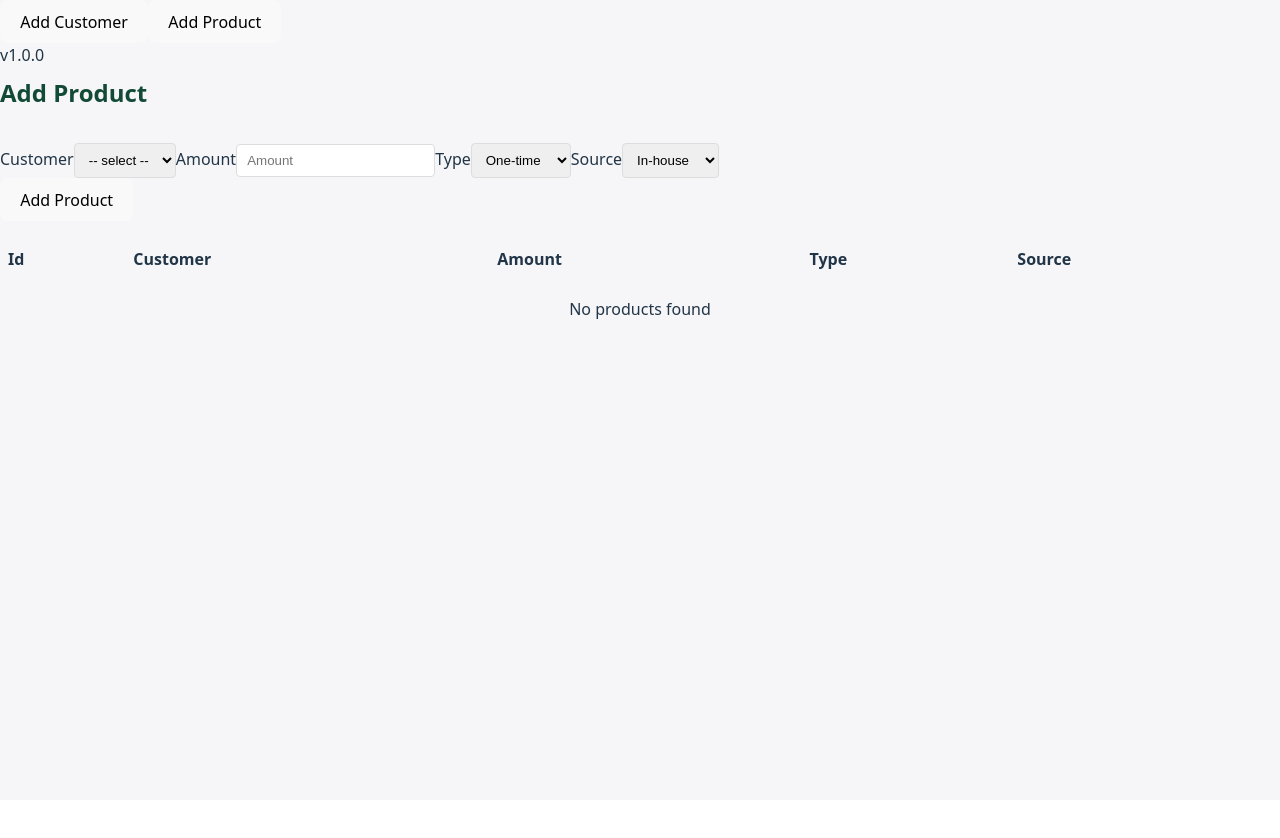
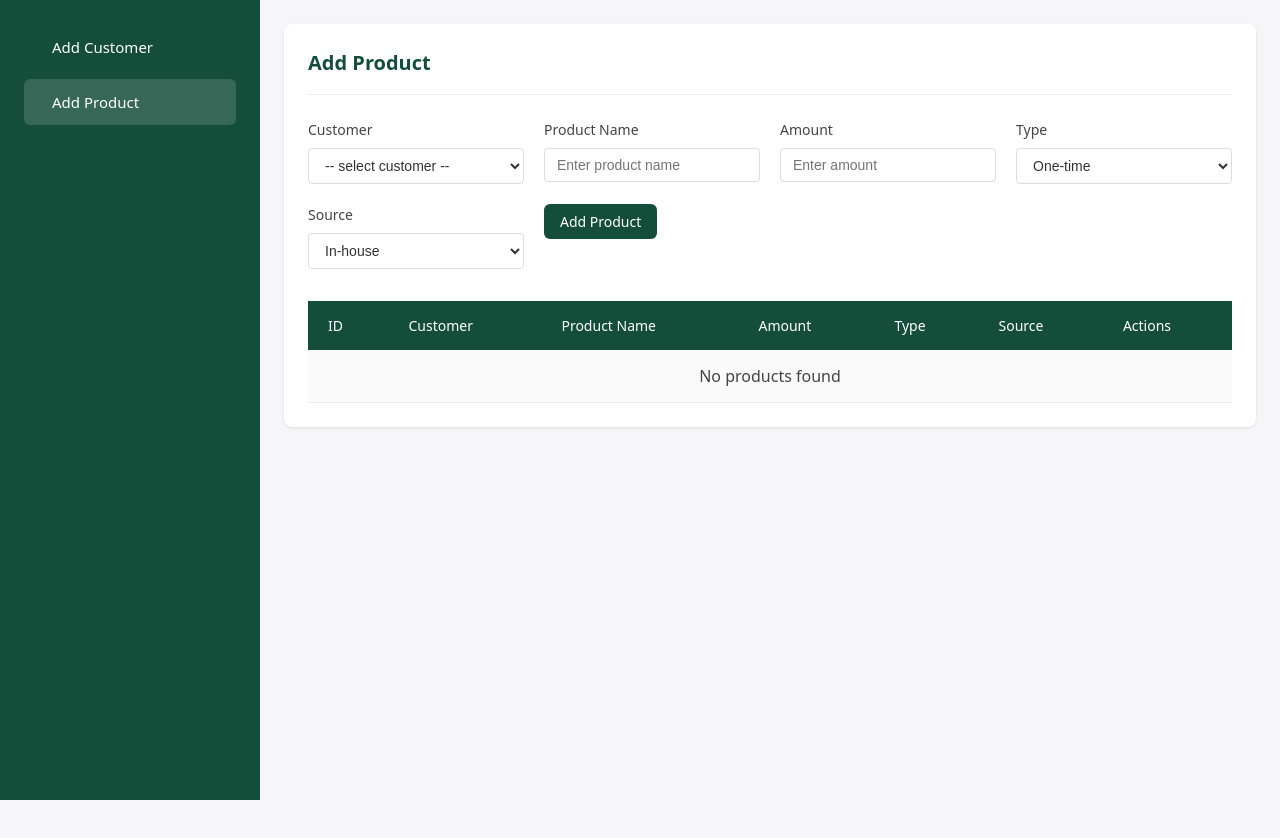
Before and after one commit to Vats1727/Product-Reminder-Project, a React app in the folder frontend/: page /add-product in a window 1280 px wide. Shown: the top 838 px of the page. Before the commit the page ends 800 px from the top, so only its background shows below. Built offline with nearby package versions, Linux system fonts and the light colour scheme; the HTML template or start-up script is replaced by a standard one.

Commit message:
basic funstionality

```diff
--- a/frontend/src/App.jsx
+++ b/frontend/src/App.jsx
@@ -4,21 +4,32 @@ import { ToastContainer } from 'react-toastify'
 import 'react-toastify/dist/ReactToastify.css'
 import './App.css'
 
-import AdminLayout from './components/AdminLayout'
+import Sidebar from './components/Sidebar'
 import AddCustomer from './components/AddCustomer'
 import AddProduct from './components/AddProduct'
 
 export default function App() {
   return (
     <BrowserRouter>
-      <AdminLayout>
-        <Routes>
-          <Route path="/add-customer" element={<AddCustomer />} />
-          <Route path="/add-product" element={<AddProduct />} />
-          <Route path="/" element={<Navigate to="/add-customer" replace />} />
-        </Routes>
-      </AdminLayout>
-      <ToastContainer position="top-right" />
+      <div className="admin-root">
+        <Sidebar />
+        <main className="admin-main">
+          <Routes>
+            <Route path="/add-customer" element={<AddCustomer />} />
+            <Route path="/add-product" element={<AddProduct />} />
+            <Route path="/" element={<Navigate to="/add-customer" replace />} />
+          </Routes>
+        </main>
+      </div>
+      <ToastContainer
+        position="top-right"
+        autoClose={3000}
+        hideProgressBar={false}
+        newestOnTop
+        closeOnClick
+        pauseOnHover
+        theme="light"
+      />
     </BrowserRouter>
   )
 }
--- a/frontend/src/components/AddCustomer.jsx
+++ b/frontend/src/components/AddCustomer.jsx
@@ -15,6 +15,7 @@ function loadCustomers() {
 export default function AddCustomer() {
 	const [form, setForm] = useState({ name: '', email: '', phone: '' })
 	const [customers, setCustomers] = useState([])
+	const [editingId, setEditingId] = useState(null)
 
 	useEffect(() => {
 		setCustomers(loadCustomers())
@@ -27,24 +28,43 @@ export default function AddCustomer() {
 		return null
 	}
 
-	function addCustomer(e) {
+	function handleSubmit(e) {
 		e.preventDefault()
 		const err = validate(form)
 		if (err) return toast.error(err)
 
 		try {
 			const list = loadCustomers()
+
+			if (editingId) {
+				// Update existing customer
+				const index = list.findIndex(c => c.id === editingId)
+				if (index === -1) throw new Error('Customer not found')
+				list[index] = { ...list[index], ...form }
+				localStorage.setItem(STORAGE_KEY, JSON.stringify(list))
+				setCustomers(list)
+				setEditingId(null)
+				toast.success('Customer updated')
+			} else {
+				// Add new customer
 				const id = Date.now().toString()
 				const newCustomer = { id, ...form }
 				list.push(newCustomer)
 				localStorage.setItem(STORAGE_KEY, JSON.stringify(list))
 				setCustomers(list)
+				toast.success('Customer added')
+			}
+
 			setForm({ name: '', email: '', phone: '' })
-			toast.success('Customer added')
 		} catch (err) {
 			console.error(err)
-			toast.error('Failed to save customer')
+			toast.error(editingId ? 'Failed to update customer' : 'Failed to save customer')
 		}
+	}
+
+	function editCustomer(customer) {
+		setForm({ name: customer.name, email: customer.email, phone: customer.phone })
+		setEditingId(customer.id)
 	}
 
 	function removeCustomer(id) {
@@ -62,54 +82,93 @@ export default function AddCustomer() {
 
 		return (
 			<div className="page-content">
-			<div style={{ display: 'flex', justifyContent: 'space-between', alignItems: 'center', marginBottom: 12 }}>
+				<div className="page-header">
 					<h2>Add Customer</h2>
+
 				</div>
 
 				<section>
-				<form className="form-grid" onSubmit={addCustomer} style={{ marginBottom: 18 }}>
+					<form className="form-grid" onSubmit={handleSubmit}>
 						<label>
 							Name
-						<input placeholder="Name" value={form.name} onChange={(e) => setForm({ ...form, name: e.target.value })} />
+							<input
+								placeholder="Enter name"
+								value={form.name}
+								onChange={e => setForm(f => ({ ...f, name: e.target.value }))}
+							/>
 						</label>
 
 						<label>
 							Email
-						<input placeholder="Email" value={form.email} onChange={(e) => setForm({ ...form, email: e.target.value })} />
+							<input
+								placeholder="Enter email"
+								value={form.email}
+								onChange={e => setForm(f => ({ ...f, email: e.target.value }))}
+							/>
 						</label>
 
 						<label>
 							Phone
-						<input placeholder="Phone" value={form.phone} onChange={(e) => setForm({ ...form, phone: e.target.value })} />
+							<input
+								placeholder="Enter phone"
+								value={form.phone}
+								onChange={e => setForm(f => ({ ...f, phone: e.target.value }))}
+							/>
 						</label>
 
-					<div style={{ alignSelf: 'end' }}>
-						<button className="btn-primary" type="submit">Add Customer</button>
+						<div className="form-actions">
+							<button type="submit" className="btn-primary">
+								{editingId ? 'Update Customer' : 'Add Customer'}
+							</button>
+							{editingId && (
+								<button
+									type="button"
+									className="btn-ghost"
+									onClick={() => {
+										setForm({ name: '', email: '', phone: '' })
+										setEditingId(null)
+									}}
+								>
+									Cancel
+								</button>
+							)}
 						</div>
 					</form>
 
 						<table className="table" style={{ width: '100%', borderCollapse: 'collapse' }}>
 							<thead>
-						<tr>
-							<th style={{ textAlign: 'left', padding: 8 }}>Customer Id</th>
-							<th style={{ textAlign: 'left', padding: 8 }}>Name</th>
-							<th style={{ textAlign: 'left', padding: 8 }}>Email</th>
-							<th style={{ textAlign: 'left', padding: 8 }}>Phone</th>
-							<th style={{ textAlign: 'left', padding: 8 }}>Actions</th>
+								<tr className="table-header-row">
+									<th>Customer Id</th>
+									<th>Name</th>
+									<th>Email</th>
+									<th>Phone</th>
+									<th>Actions</th>
 								</tr>
 							</thead>
 							<tbody>
 								{customers.length === 0 && (
-							<tr><td colSpan={5} style={{ textAlign: 'center', padding: 18 }}>No customers found</td></tr>
+									<tr><td colSpan={5} className="empty-row">No customers found</td></tr>
 								)}
 								{customers.map((c) => (
 									<tr key={c.id}>
-								<td style={{ padding: 8 }}>{c.id}</td>
-								<td style={{ padding: 8 }}>{c.name}</td>
-								<td style={{ padding: 8 }}>{c.email}</td>
-								<td style={{ padding: 8 }}>{c.phone}</td>
-								<td style={{ padding: 8 }}>
-									<button className="btn-ghost" onClick={() => removeCustomer(c.id)}>Delete</button>
+										<td>{c.id}</td>
+										<td>{c.name}</td>
+										<td>{c.email}</td>
+										<td>{c.phone}</td>
+										<td>
+											<button
+												className="btn-ghost"
+												style={{ marginRight: 8 }}
+												onClick={() => editCustomer(c)}
+											>
+												Edit
+											</button>
+											<button
+												className="btn-ghost"
+												onClick={() => removeCustomer(c.id)}
+											>
+												Delete
+											</button>
 										</td>
 									</tr>
 								))}
--- a/frontend/src/components/AddProduct.jsx
+++ b/frontend/src/components/AddProduct.jsx
@@ -14,7 +14,16 @@ function loadProducts() {
 export default function AddProduct() {
 	const [customers, setCustomers] = useState([])
 	const [products, setProducts] = useState([])
-	const [form, setForm] = useState({ customerId: '', amount: '', type: 'One-time', count: 1, period: 'Months', source: 'In-house' })
+	const [editingId, setEditingId] = useState(null)
+	const [form, setForm] = useState({
+		customerId: '',
+		productName: '',
+		amount: '',
+		type: 'One-time',
+		count: 1,
+		period: 'Months',
+		source: 'In-house'
+	})
 
   useEffect(() => {
 		const cs = loadCustomers()
@@ -26,55 +35,126 @@ export default function AddProduct() {
 
 	function validate(f) {
 		if (!f.customerId) return 'Select a customer'
+		if (!f.productName?.trim()) return 'Product name is required'
 		if (!f.amount || Number(f.amount) <= 0) return 'Enter a valid amount'
 		if (f.type === 'Recurring' && (!f.count || Number(f.count) <= 0)) return 'Recurring count must be at least 1'
 		return null
 	}
 
-	function onSubmit(e) {
+	function handleSubmit(e) {
 		e.preventDefault()
 		const err = validate(form)
 		if (err) return toast.error(err)
 
 		try {
 			const list = loadProducts()
+
+			if (editingId) {
+				// Update existing product
+				const index = list.findIndex(p => p.id === editingId)
+				if (index === -1) throw new Error('Product not found')
+				list[index] = {
+					...list[index],
+					...form,
+					amount: Number(form.amount),
+					count: Number(form.count)
+				}
+				localStorage.setItem(PRODUCT_KEY, JSON.stringify(list))
+				setProducts(list)
+				setEditingId(null)
+				toast.success('Product updated')
+			} else {
+				// Add new product
 				const id = Date.now().toString()
 				const item = { id, ...form, amount: Number(form.amount), count: Number(form.count) }
 				list.push(item)
 				localStorage.setItem(PRODUCT_KEY, JSON.stringify(list))
 				setProducts(list)
 				toast.success('Product added')
-			setForm({ ...form, amount: '', type: 'One-time', count: 1, period: 'Months', source: 'In-house' })
+			}
+
+			setForm(f => ({
+				...f,
+				productName: '',
+				amount: '',
+				type: 'One-time',
+				count: 1,
+				period: 'Months',
+				source: 'In-house'
+			}))
 		} catch (err) {
 			console.error(err)
-			toast.error('Failed to save product')
+			toast.error(editingId ? 'Failed to update product' : 'Failed to save product')
+		}
+	}
+
+	function editProduct(product) {
+		setForm({
+			customerId: product.customerId,
+			productName: product.productName,
+			amount: product.amount.toString(),
+			type: product.type,
+			count: product.count,
+			period: product.period,
+			source: product.source
+		})
+		setEditingId(product.id)
+	}
+
+	function removeProduct(id) {
+		if (!window.confirm('Delete this product?')) return
+		try {
+			const list = loadProducts().filter(p => p.id !== id)
+			localStorage.setItem(PRODUCT_KEY, JSON.stringify(list))
+			setProducts(list)
+			toast.success('Product deleted')
+		} catch (err) {
+			console.error(err)
+			toast.error('Failed to delete product')
 		}
 	}
 
 		return (
 			<div className="page-content">
-			<div style={{ display: 'flex', justifyContent: 'space-between', alignItems: 'center', marginBottom: 12 }}>
+				<div className="page-header">
 					<h2>Add Product</h2>
+					{/* <div className="top-actions">
+						<button className="btn-action">Add Product</button>
+					</div> */}
 				</div>
 
 				<section>
-				<form className="form-grid" onSubmit={onSubmit} style={{ marginBottom: 18 }}>
+					<form className="form-grid" onSubmit={handleSubmit}>
 						<label>
 							Customer
-						<select value={form.customerId} onChange={(e) => setForm({ ...form, customerId: e.target.value })}>
-							<option value="">-- select --</option>
+							<select value={form.customerId} onChange={e => setForm(f => ({ ...f, customerId: e.target.value }))}>
+								<option value="">-- select customer --</option>
 								{customers.map(c => <option key={c.id} value={c.id}>{c.name} ({c.email})</option>)}
 							</select>
 						</label>
 
 						<label>
+							Product Name
+							<input
+								placeholder="Enter product name"
+								value={form.productName}
+								onChange={e => setForm(f => ({ ...f, productName: e.target.value }))}
+							/>
+						</label>
+
+						<label>
 							Amount
-						<input placeholder="Amount" type="number" value={form.amount} onChange={e => setForm({ ...form, amount: e.target.value })} />
+							<input
+								type="number"
+								placeholder="Enter amount"
+								value={form.amount}
+								onChange={e => setForm(f => ({ ...f, amount: e.target.value }))}
+							/>
 						</label>
 
 						<label>
 							Type
-						<select value={form.type} onChange={e => setForm({ ...form, type: e.target.value })}>
+							<select value={form.type} onChange={e => setForm(f => ({ ...f, type: e.target.value }))}>
 								<option>One-time</option>
 								<option>Recurring</option>
 							</select>
@@ -83,13 +163,18 @@ export default function AddProduct() {
 						{form.type === 'Recurring' && (
 							<>
 								<label>
-								Recurring count
-								<input placeholder="Recurring count" type="number" value={form.count} onChange={e => setForm({ ...form, count: e.target.value })} />
+									Recurring Count
+									<input
+										type="number"
+										placeholder="Number of recurrences"
+										value={form.count}
+										onChange={e => setForm(f => ({ ...f, count: e.target.value }))}
+									/>
 								</label>
 
 								<label>
 									Period
-								<select value={form.period} onChange={e => setForm({ ...form, period: e.target.value })}>
+									<select value={form.period} onChange={e => setForm(f => ({ ...f, period: e.target.value }))}>
 										<option>Days</option>
 										<option>Months</option>
 										<option>Quarters</option>
@@ -101,40 +186,87 @@ export default function AddProduct() {
 
 						<label>
 							Source
-						<select value={form.source} onChange={e => setForm({ ...form, source: e.target.value })}>
+							<select value={form.source} onChange={e => setForm(f => ({ ...f, source: e.target.value }))}>
 								<option>In-house</option>
 								<option>3rd Party</option>
 							</select>
 						</label>
 
-					<div style={{ alignSelf: 'end' }}>
-						<button className="btn-primary" type="submit">Add Product</button>
+						<div className="form-actions">
+							<button type="submit" className="btn-primary">
+								{editingId ? 'Update Product' : 'Add Product'}
+							</button>
+							{editingId && (
+								<button
+									type="button"
+									className="btn-ghost"
+									onClick={() => {
+										setForm(f => ({
+											...f,
+											productName: '',
+											amount: '',
+											type: 'One-time',
+											count: 1,
+											period: 'Months',
+											source: 'In-house'
+										}))
+										setEditingId(null)
+									}}
+								>
+									Cancel
+								</button>
+							)}
 						</div>
 					</form>
 
-				<table className="table" style={{ width: '100%', borderCollapse: 'collapse' }}>
+					<div className="table-container">
+						<table className="table">
 							<thead>
-						<tr>
-							<th style={{ textAlign: 'left', padding: 8 }}>Id</th>
-							<th style={{ textAlign: 'left', padding: 8 }}>Customer</th>
-							<th style={{ textAlign: 'left', padding: 8 }}>Amount</th>
-							<th style={{ textAlign: 'left', padding: 8 }}>Type</th>
-							<th style={{ textAlign: 'left', padding: 8 }}>Source</th>
+								<tr className="table-header-row">
+									<th>ID</th>
+									<th>Customer</th>
+									<th>Product Name</th>
+									<th>Amount</th>
+									<th>Type</th>
+									<th>Source</th>
+									<th>Actions</th>
 								</tr>
 							</thead>
 							<tbody>
-						{products.length === 0 && <tr><td colSpan={5} style={{ textAlign: 'center', padding: 18 }}>No products found</td></tr>}
-						{products.map(p => (
+								{products.length === 0 ? (
+									<tr>
+										<td colSpan="7" className="empty-row">No products found</td>
+									</tr>
+								) : (
+									products.map(p => (
 										<tr key={p.id}>
-								<td style={{ padding: 8 }}>{p.id}</td>
-								<td style={{ padding: 8 }}>{customers.find(c => c.id === p.customerId)?.name || '—'}</td>
-								<td style={{ padding: 8 }}>{p.amount}</td>
-								<td style={{ padding: 8 }}>{p.type}{p.type === 'Recurring' ? ` (${p.count} ${p.period})` : ''}</td>
-								<td style={{ padding: 8 }}>{p.source}</td>
+											<td>{p.id}</td>
+											<td>{customers.find(c => c.id === p.customerId)?.name || '—'}</td>
+											<td>{p.productName}</td>
+											<td>{p.amount}</td>
+											<td>{p.type}{p.type === 'Recurring' ? ` (${p.count} ${p.period})` : ''}</td>
+											<td>{p.source}</td>
+											<td>
+												<button
+													className="btn-ghost"
+													style={{ marginRight: 8 }}
+													onClick={() => editProduct(p)}
+												>
+													Edit
+												</button>
+												<button
+													className="btn-ghost"
+													onClick={() => removeProduct(p.id)}
+												>
+													Delete
+												</button>
+											</td>
 										</tr>
-						))}
+									))
+								)}
 							</tbody>
 						</table>
+					</div>
 			</section>
 		</div>
 	)
--- a/frontend/src/components/Sidebar.jsx
+++ b/frontend/src/components/Sidebar.jsx
@@ -1,18 +1,23 @@
 import React from 'react'
+import { Link, useLocation } from 'react-router-dom'
+import './sidebar.css'
 
+export default function Sidebar() {
+  const location = useLocation()
+  const isActive = path => location.pathname === path
 
-export default function Sidebar({ onNavigate }) {
-return (
-<aside className="sidebar">
-
-
-<nav className="nav">
-<button className="nav-btn" onClick={() => onNavigate('customers')}>Add Customer</button>
-<button className="nav-btn" onClick={() => onNavigate('products')}>Add Product</button>
-</nav>
-
-
-<div className="version">v1.0.0</div>
-</aside>
-)
+  return (
+    <aside className="app-sidebar">
+      <nav className="nav-list">
+        <Link to="/add-customer" className={`nav-item ${isActive('/add-customer') ? 'active' : ''}`}>
+          <span className="nav-icon"></span>
+          Add Customer
+        </Link>
+        <Link to="/add-product" className={`nav-item ${isActive('/add-product') ? 'active' : ''}`}>
+          <span className="nav-icon"></span>
+          Add Product
+        </Link>
+      </nav>
+    </aside>
+  )
 }
--- a/frontend/src/components/sidebar.css
+++ b/frontend/src/components/sidebar.css
@@ -1,42 +1,207 @@
 .app-sidebar {
   width: 260px;
-  background: #144d3a; /* dark green */
+  background: #144d3a;
   color: #fff;
   min-height: 100vh;
-  padding: 28px 20px;
+  padding: 24px;
   box-sizing: border-box;
   position: fixed;
+  left: 0;
   top: 0;
-  left: 0;
+  bottom: 0;
 }
+
 .brand {
   display: flex;
   align-items: center;
   gap: 12px;
-  margin-bottom: 24px;
+  margin-bottom: 32px;
 }
+
 .logo {
   width: 48px;
   height: 48px;
-  border-radius: 6px;
   background: #0b3927;
+  border-radius: 8px;
   display: flex;
   align-items: center;
   justify-content: center;
-  font-weight: 700;
+  font-size: 24px;
+  font-weight: 600;
+}
+
+.brand-text {
   font-size: 20px;
+  font-weight: 600;
+  letter-spacing: 0.5px;
 }
-.brand-text { font-weight:700 }
-.brand-sub { font-size:10px; opacity:0.9 }
-.nav-list { display:flex; flex-direction:column; gap:12px }
-.nav-item { color: #fff; text-decoration:none; padding:8px 6px; border-radius:6px }
-.nav-item:hover { background: rgba(255,255,255,0.04) }
-.admin-root { display:flex }
-.admin-main { margin-left: 260px; padding: 40px 48px; flex:1; background:#f6f6f8; min-height:100vh }
-.page-content { max-width:1000px; margin: 0 auto; background: #ffffff; padding: 28px 36px; border-radius: 6px }
-.form-grid { display:grid; grid-template-columns:1fr 1fr; gap:18px }
-.form-grid label { display:flex; flex-direction:column; gap:6px }
-.form-grid input, .form-grid select, .form-grid textarea { background: #fff; color: #213547; border: 1px solid #ddd }
-.btn-primary { background:#124a36; color:#fff; border:none; padding:10px 18px; border-radius:6px }
-.page-content h2 { text-align:left }
-.version { position:absolute; bottom:18px; left:18px; font-size:12px; opacity:0.9 }
+
+.brand-sub {
+  font-size: 12px;
+  opacity: 0.8;
+  letter-spacing: 1px;
+  margin-top: 2px;
+}
+
+.nav-list {
+  display: flex;
+  flex-direction: column;
+  gap: 8px;
+}
+
+.nav-item {
+  color: #fff;
+  text-decoration: none;
+  padding: 12px 16px;
+  border-radius: 6px;
+  display: flex;
+  align-items: center;
+  gap: 12px;
+  font-size: 15px;
+  transition: background-color 0.2s;
+}
+
+.nav-item:hover {
+  background: rgba(255,255,255,0.1);
+}
+
+.nav-item.active {
+  background: rgba(255,255,255,0.15);
+}
+
+.nav-icon {
+  font-size: 18px;
+  opacity: 0.9;
+}
+
+.version {
+  position: absolute;
+  bottom: 24px;
+  left: 24px;
+  font-size: 12px;
+  opacity: 0.6;
+}
+
+/* Content area */
+.admin-main {
+  margin-left: 260px;
+  padding: 24px;
+  background: #f6f6f8;
+  min-height: 100vh;
+}
+
+.page-content {
+  background: #fff;
+  border-radius: 8px;
+  padding: 24px;
+  box-shadow: 0 1px 3px rgba(0,0,0,0.1);
+}
+
+.page-header {
+  display: flex;
+  justify-content: space-between;
+  align-items: center;
+  margin-bottom: 24px;
+  padding-bottom: 16px;
+  border-bottom: 1px solid #eee;
+}
+
+.page-header h2 {
+  font-size: 20px;
+  font-weight: 600;
+  color: #144d3a;
+  margin: 0;
+}
+
+.btn-action {
+  background: #144d3a;
+  color: #fff;
+  border: none;
+  padding: 8px 16px;
+  border-radius: 6px;
+  font-size: 14px;
+  cursor: pointer;
+  transition: background-color 0.2s;
+}
+
+.btn-action:hover {
+  background: #0b3927;
+}
+
+/* Table */
+.table {
+  width: 100%;
+  border-collapse: collapse;
+}
+
+.table-header-row {
+  background: #144d3a;
+  color: #fff;
+}
+
+.table-header-row th {
+  padding: 14px 20px;
+  text-align: left;
+  font-weight: 500;
+  font-size: 14px;
+}
+
+.table td {
+  padding: 14px 20px;
+  border-bottom: 1px solid #eee;
+  color: #444;
+}
+
+.empty-row {
+  text-align: center;
+  padding: 32px;
+  color: #666;
+  background: #fafafa;
+}
+
+/* Forms */
+.form-grid {
+  display: grid;
+  grid-template-columns: repeat(auto-fit, minmax(200px, 1fr));
+  gap: 20px;
+  margin-bottom: 32px;
+}
+
+.form-grid label {
+  display: flex;
+  flex-direction: column;
+  gap: 8px;
+  font-size: 14px;
+  color: #444;
+}
+
+.form-grid input,
+.form-grid select {
+  padding: 8px 12px;
+  border: 1px solid #ddd;
+  border-radius: 4px;
+  font-size: 14px;
+  color: #333;
+  background: #fff;
+}
+
+.form-grid input:focus,
+.form-grid select:focus {
+  border-color: #144d3a;
+  outline: none;
+}
+
+.btn-primary {
+  background: #144d3a;
+  color: #fff;
+  border: none;
+  padding: 8px 16px;
+  border-radius: 6px;
+  cursor: pointer;
+  font-size: 14px;
+  transition: background-color 0.2s;
+}
+
+.btn-primary:hover {
+  background: #0b3927;
+}
```
Lines whose indentation alone changed are shown as unchanged.
